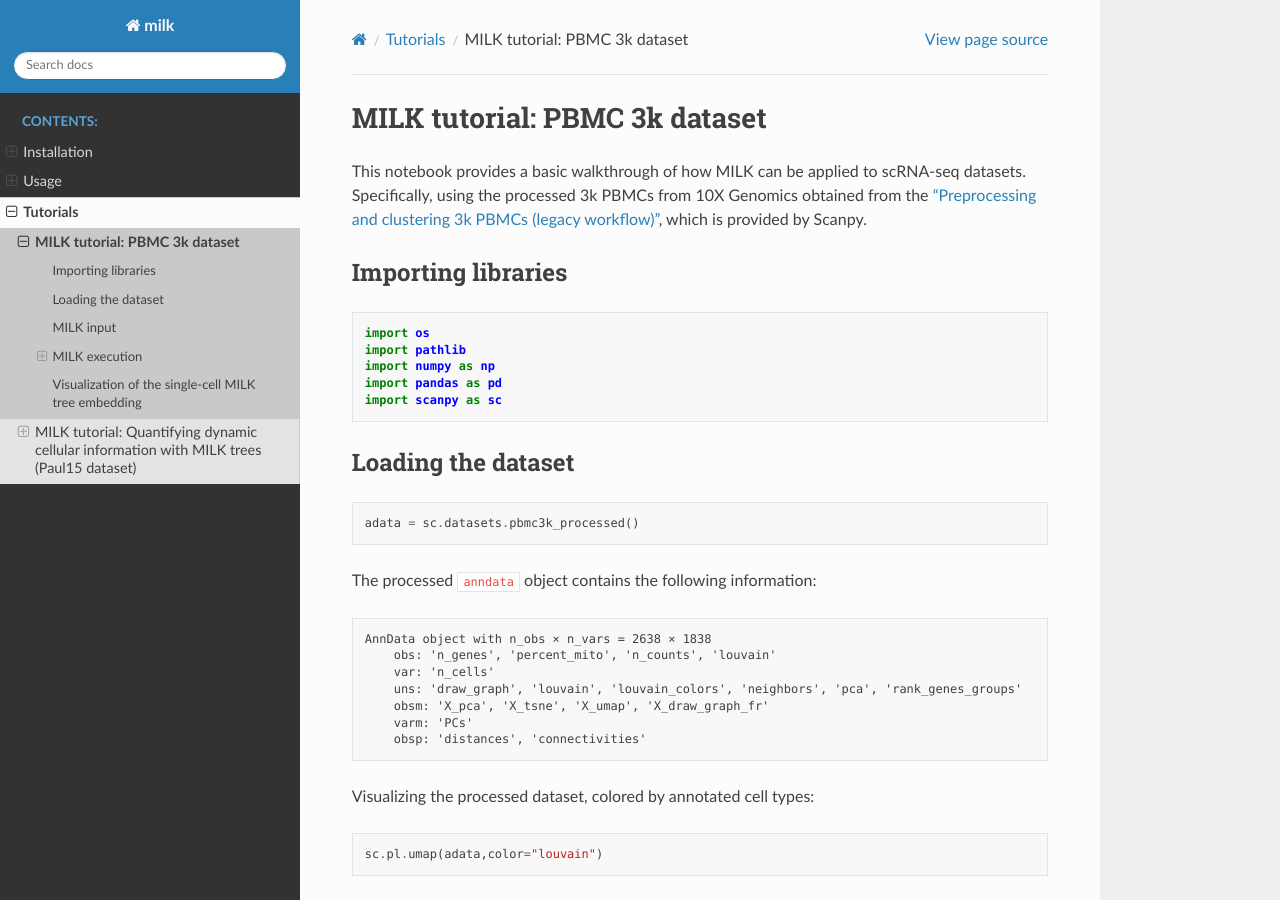
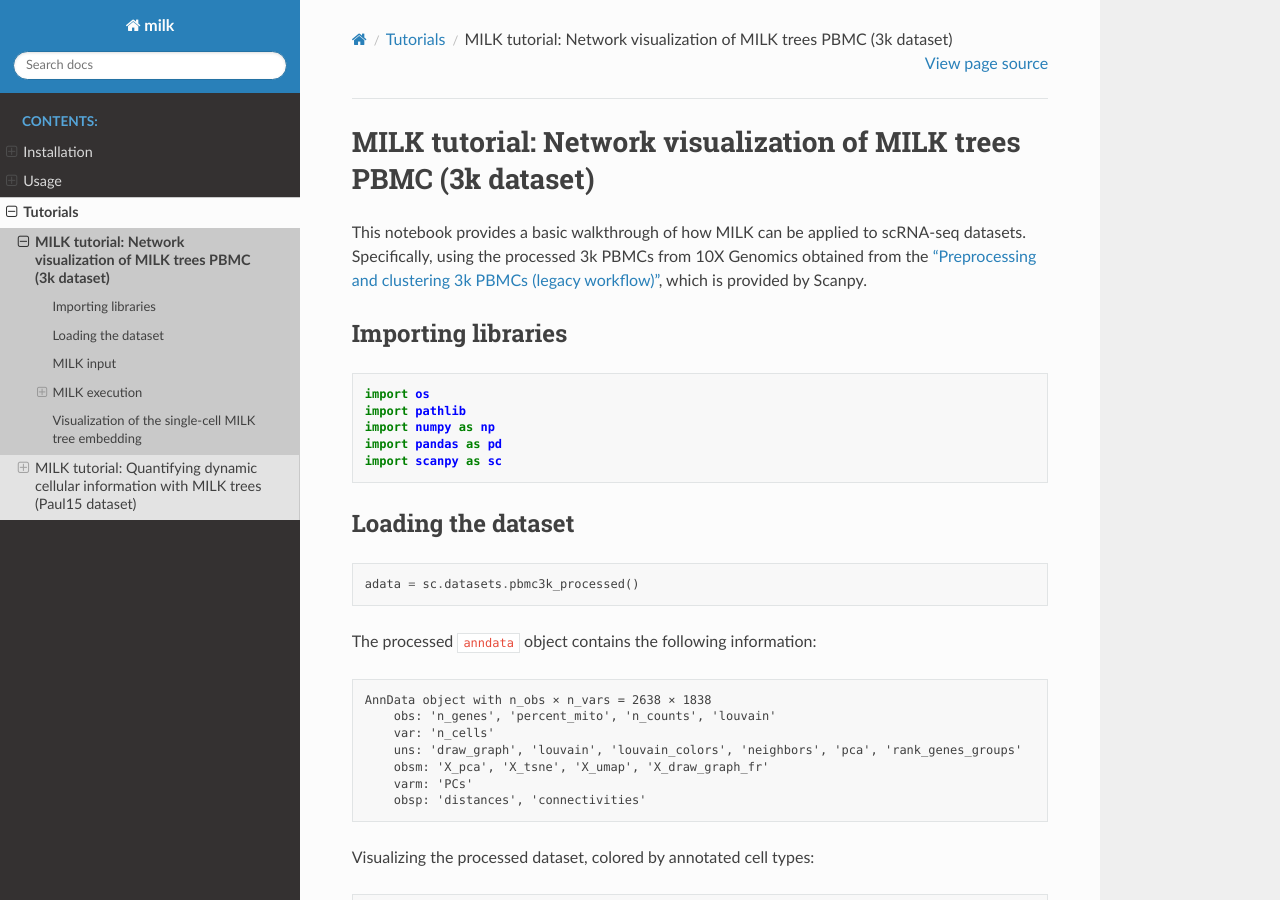
Before and after one commit to yachielab/milk, a Sphinx documentation site: the page built from docs/tutorials/milk_tutorial_pbmc3k_dataset.md, in a window 1280 px wide and 900 px high. Built offline with Sphinx 7.4.7 and the Read the Docs theme 3.1.0, drawn with Linux system fonts in a browser that asks for light colours.

Commit message:
tutorial title...

```diff
--- a/docs/tutorials/milk_tutorial_pbmc3k_dataset.md
+++ b/docs/tutorials/milk_tutorial_pbmc3k_dataset.md
@@ -1,4 +1,4 @@
-# MILK tutorial: PBMC 3k dataset
+# MILK tutorial: Network visualization of MILK trees PBMC (3k dataset)
 
 This notebook provides a basic walkthrough of how MILK can be applied to scRNA-seq datasets. Specifically, using the processed 3k PBMCs from 10X Genomics obtained from the ["Preprocessing and clustering 3k PBMCs (legacy workflow)"](https://scanpy.readthedocs.io/en/stable/generated/scanpy.datasets.pbmc3k_processed.html), which is provided by Scanpy.
 
```
